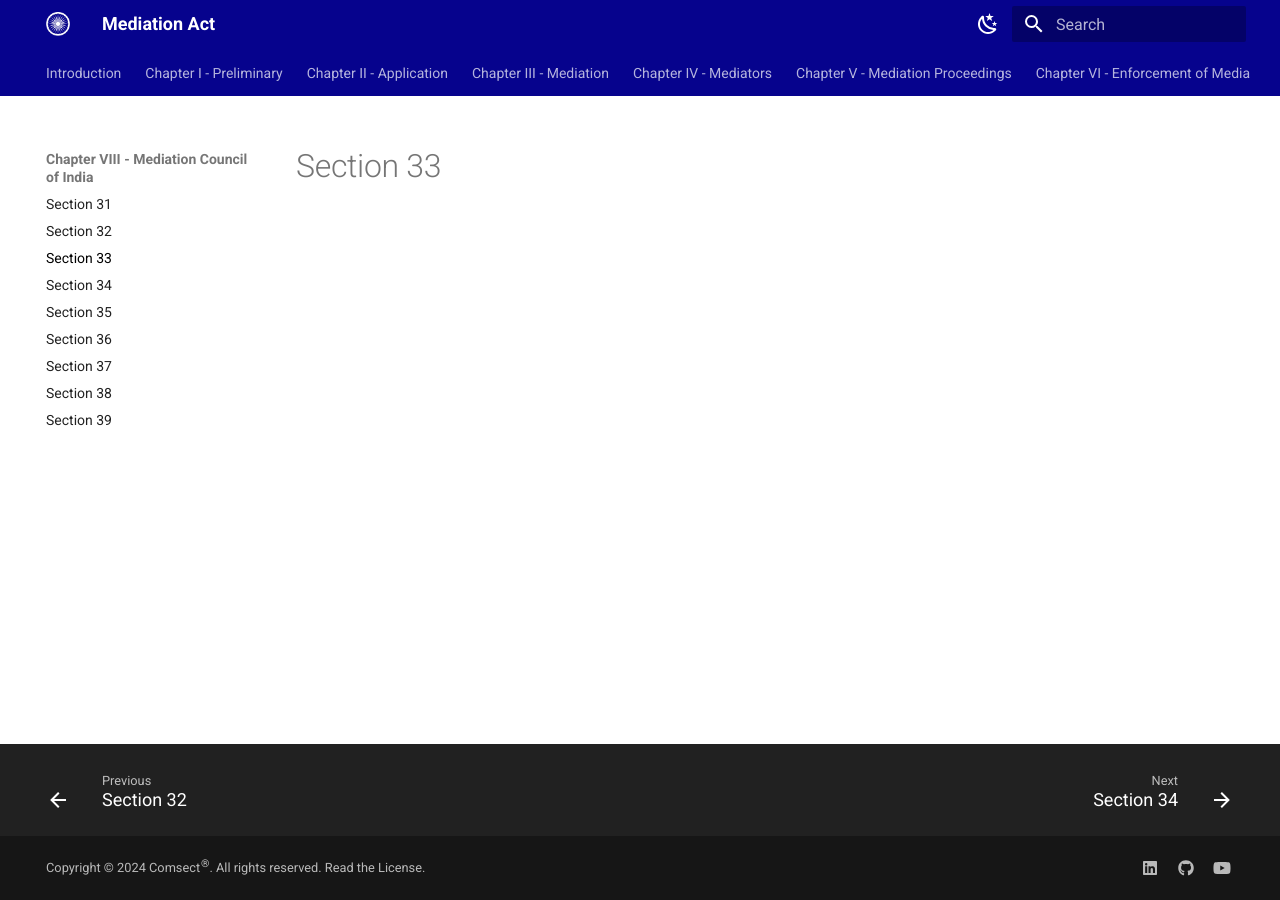
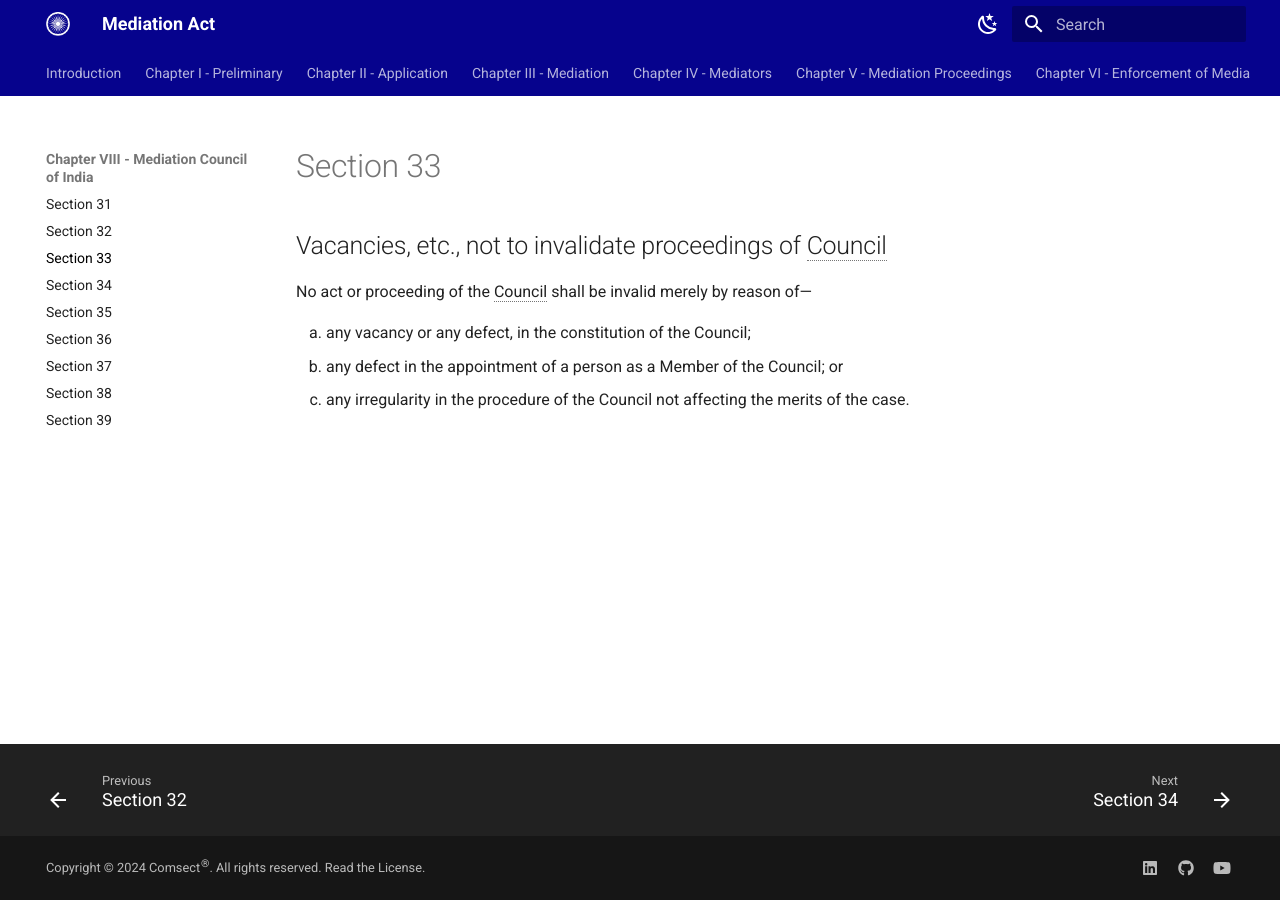
Before and after one commit to comsect/mediation-act, an MkDocs documentation site: the page built from docs/en/33.md, in a window 1280 px wide. Built offline with MkDocs 1.6.1 and Material for MkDocs 9.7.7, drawn with Linux system fonts in a browser that asks for light colours.

Commit message:
add section-thirty-three

```diff
--- a/docs/en/33.md
+++ b/docs/en/33.md
@@ -3,3 +3,18 @@ hide:
     - toc
 description: Vacancies, etc., not to invalidate proceedings of Council
 ---
+
+<style>
+    ol.outer-list{
+        list-style-type: lower-alpha;
+    }
+</style>
+
+## Vacancies, etc., not to invalidate proceedings of Council
+
+No act or proceeding of the Council shall be invalid merely by reason of—
+<ol class="outer-list">
+    <li> any vacancy or any defect, in the constitution of the Council;</li>
+    <li> any defect in the appointment of a person as a Member of the Council; or</li>
+    <li> any irregularity in the procedure of the Council not affecting the merits of the case.</li>
+</ol>
```
